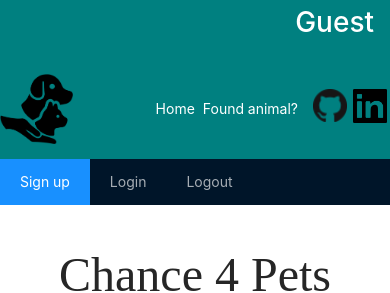
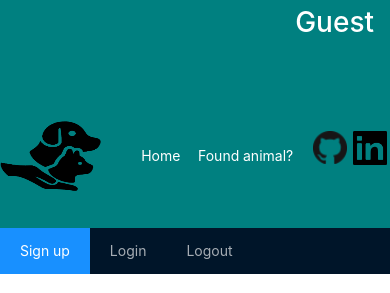
Before and after one commit to cassichan/animal-rescue-frontend, a React (Create React App) app: page / in a window 390 px wide. Shown: the top 293 px of the page. Built offline with nearby package versions, Linux system fonts and the light colour scheme; no server answers; a web font is replaced by a local one.

Commit message:
fix: nav logo cutting off on mobile

```diff
--- a/src/Styles/Navbar.css
+++ b/src/Styles/Navbar.css
@@ -1,28 +1,28 @@
 .logged-in-status {
- display: flex;
- justify-content: flex-end;
- background-color: teal;
+  display: flex;
+  justify-content: flex-end;
+  background-color: teal;
+  min-height: 10vh;
 }
 
 .logged-in-status-header {
   padding-right: 1rem;
-  color: white
+  color: white;
 }
 
 .header {
   display: flex;
-  flex-direction: row;
   justify-content: space-between;
   align-items: center;
   text-align: center;
   background-color: teal;
-  min-height: 12vh;
+  min-height: 17vh;
 }
 
 .route-links {
   color: white;
   display: flex;
-  padding: 0.25rem;
+  padding: 0.55rem;
 }
 
 .link-container {
@@ -32,10 +32,9 @@
 }
 
 .brand-logo-image {
-  width: 100%;
   height: 70px;
-  object-fit: cover;
-  object-position: 50% 50%;
+  width: auto;
+  aspect-ratio: 13/9;
 }
 
 .main-social-container {
```
